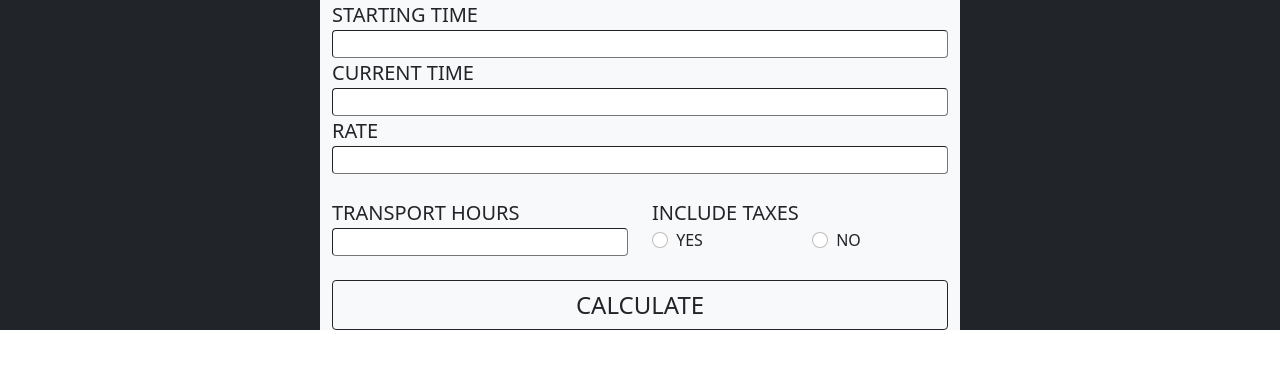
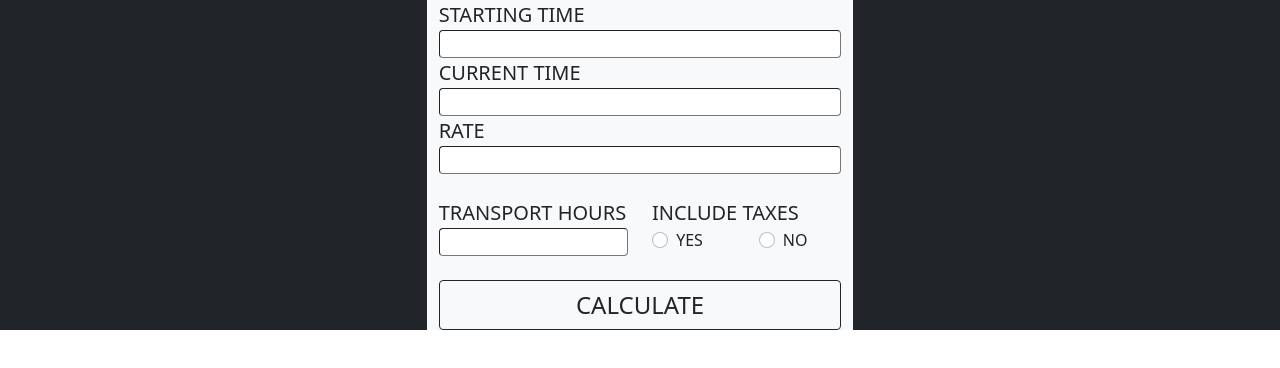
Before and after one commit to Dextwelwe/MovingCalculator, a plain HTML site: page index.html in a window 1280 px wide. Drawn offline with nearby package versions, Linux system fonts and the light colour scheme.

Commit message:
Add files via upload

```diff
--- a/index.html
+++ b/index.html
@@ -17,7 +17,7 @@
 
    <div class="container-fluid">
         <div class="row bg-light">
-            <div class="col-sm-1 col-md-3 bg-dark"> </div>
+            <div class="col-sm-1 col-md-3 bg-dark col-lg-4"> </div>
             <div id="form_rm" class="form-group col">
         <form id="form">
             <label for="time_start" class="fs-5"  >STARTING TIME</label><br>
@@ -50,7 +50,7 @@
 
           </form>
         </div>
-        <div class="col-sm-1 col-md-3 bg-dark "></div>
+        <div class="col-sm-1 col-md-3 bg-dark col-lg-4 "></div>
         </div>
 </div>
 
```
